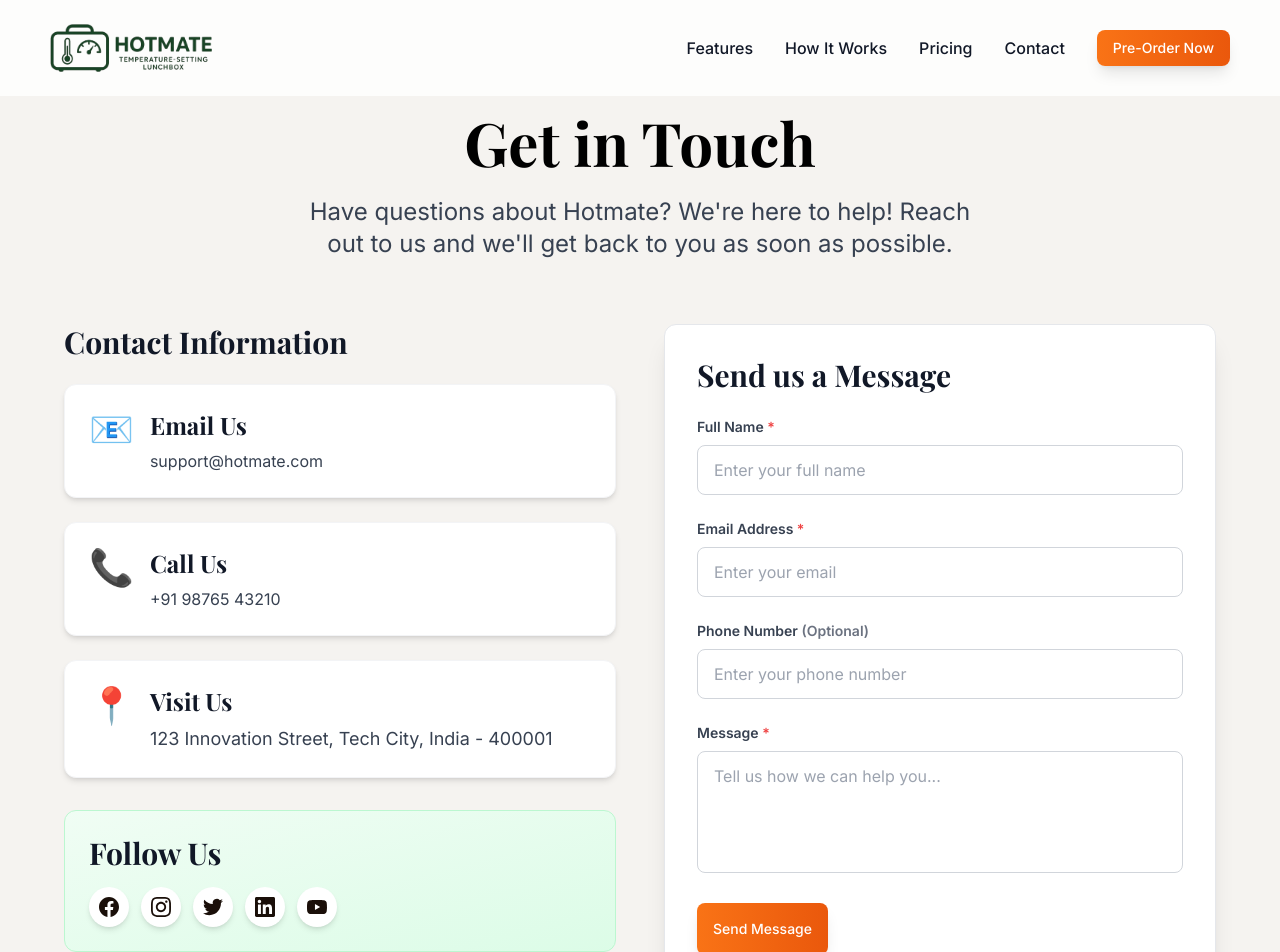
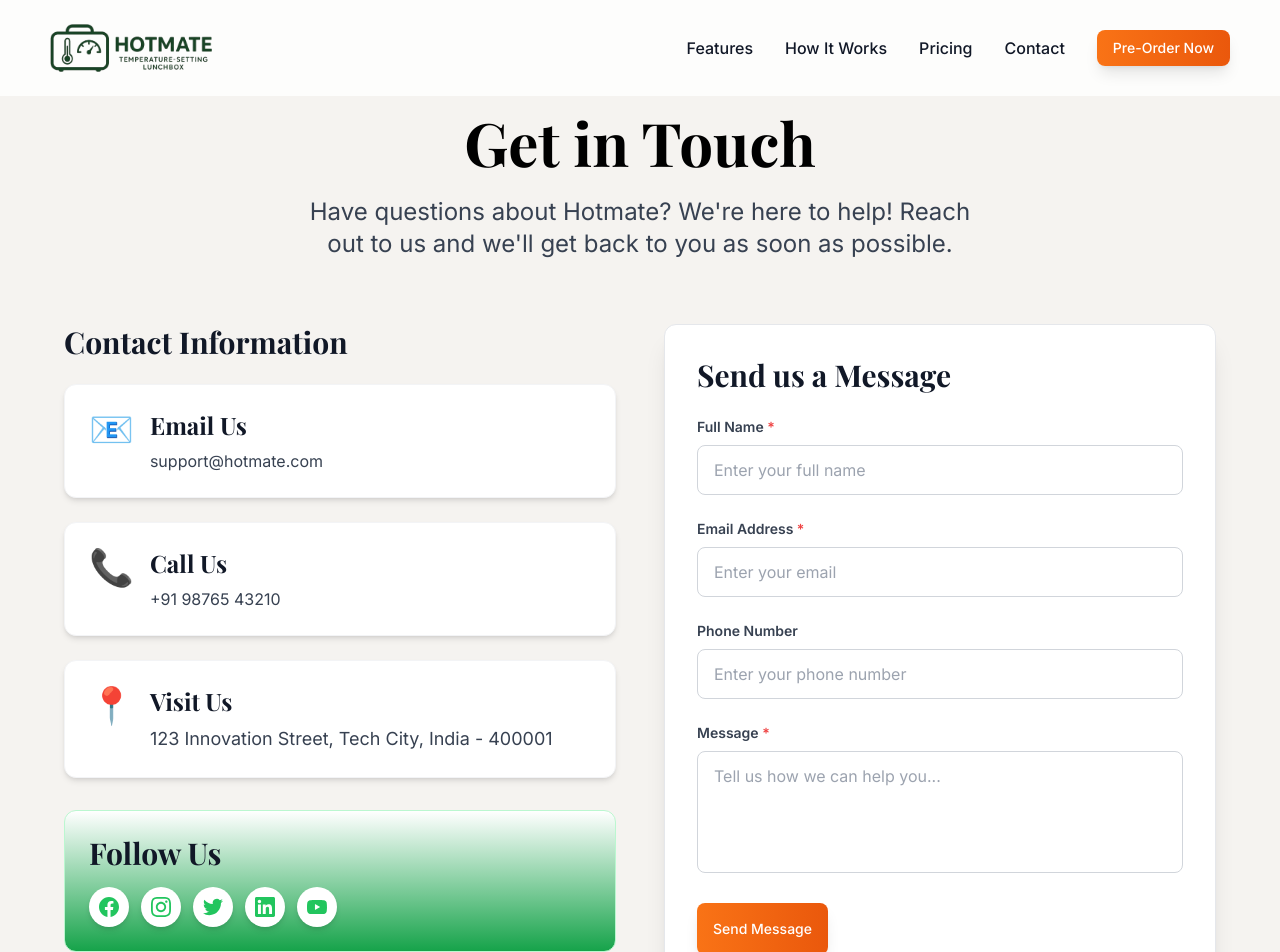
Before and after one commit to Pketu916/hotmate, a React (Vite) app: page /contact in a window 1280 px wide. Shown: the top 952 px of the page. Built offline with nearby package versions, Linux system fonts and the light colour scheme.

Commit message:
follow us icon color fix

```diff
--- a/src/components/layout/Footer.jsx
+++ b/src/components/layout/Footer.jsx
@@ -89,7 +89,7 @@ const Footer = () => {
               <div className="flex gap-3">
                 <a
                   href="#"
-                  className="w-10 h-10 bg-gray-800 rounded-full flex items-center justify-center hover:bg-orange-500 transition-all duration-300 focus:outline-none"
+                  className="w-10 h-10 bg-gray-800 rounded-full flex items-center justify-center hover:text-white hover:bg-orange-500 transition-all duration-300 focus:outline-none"
                   aria-label="Facebook"
                 >
                   <svg
@@ -105,7 +105,7 @@ const Footer = () => {
                   href="https://www.instagram.com/hotmate_1116"
                   target="_blank"
                   rel="noopener noreferrer"
-                  className="w-10 h-10 bg-gray-800 rounded-full flex items-center justify-center hover:bg-orange-500 transition-all duration-300 focus:outline-none"
+                  className="w-10 h-10 bg-gray-800 rounded-full flex items-center justify-center hover:text-white hover:bg-orange-500 transition-all duration-300 focus:outline-none"
                   aria-label="Instagram"
                 >
                   <svg
@@ -119,7 +119,7 @@ const Footer = () => {
                 </a>
                 <a
                   href="#"
-                  className="w-10 h-10 bg-gray-800 rounded-full flex items-center justify-center hover:bg-orange-500 transition-all duration-300 focus:outline-none"
+                  className="w-10 h-10 bg-gray-800 rounded-full flex items-center justify-center hover:text-white hover:bg-orange-500 transition-all duration-300 focus:outline-none"
                   aria-label="Twitter"
                 >
                   <svg
@@ -133,7 +133,7 @@ const Footer = () => {
                 </a>
                 <a
                   href="#"
-                  className="w-10 h-10 bg-gray-800 rounded-full flex items-center justify-center hover:bg-orange-500 transition-all duration-300 focus:outline-none"
+                  className="w-10 h-10 bg-gray-800 rounded-full flex items-center justify-center hover:text-white hover:bg-orange-500 transition-all duration-300 focus:outline-none"
                   aria-label="LinkedIn"
                 >
                   <svg
@@ -147,7 +147,7 @@ const Footer = () => {
                 </a>
                 <a
                   href="#"
-                  className="w-10 h-10 bg-gray-800 rounded-full flex items-center justify-center hover:bg-orange-500 transition-all duration-300 focus:outline-none"
+                  className="w-10 h-10 bg-gray-800 rounded-full flex items-center justify-center hover:text-white hover:bg-orange-500 transition-all duration-300 focus:outline-none"
                   aria-label="YouTube"
                 >
                   <svg
--- a/src/pages/Contact.jsx
+++ b/src/pages/Contact.jsx
@@ -131,14 +131,14 @@ const Contact = () => {
               </div>
 
               {/* Social Media */}
-              <div className="p-6 bg-gradient-to-br from-green-50 to-green-100 rounded-xl border border-green-200">
+              <div className="p-6 bg-gradient-to-t from-green-600 to-white rounded-xl border border-green-200">
                 <Heading as="h3" size="sm" className="mb-4 text-gray-900">
                   Follow Us
                 </Heading>
                 <div className="flex gap-3">
                   <a
                     href="#"
-                    className="w-10 h-10 bg-white rounded-full flex items-center justify-center shadow-md hover:bg-orange-500 hover:text-white transition-all duration-300 focus:outline-none"
+                    className="w-10 h-10 text-green-500 bg-white rounded-full flex items-center justify-center shadow-md hover:bg-orange-500 hover:text-white transition-all duration-300 focus:outline-none"
                     aria-label="Facebook"
                   >
                     <svg
@@ -154,7 +154,7 @@ const Contact = () => {
                     href="https://www.instagram.com/hotmate_1116"
                     target="_blank"
                     rel="noopener noreferrer"
-                    className="w-10 h-10 bg-white rounded-full flex items-center justify-center shadow-md hover:bg-orange-500 hover:text-white transition-all duration-300 focus:outline-none"
+                    className="w-10 h-10 text-green-500 bg-white rounded-full flex items-center justify-center shadow-md hover:bg-orange-500 hover:text-white transition-all duration-300 focus:outline-none"
                     aria-label="Instagram"
                   >
                     <svg
@@ -168,7 +168,7 @@ const Contact = () => {
                   </a>
                   <a
                     href="#"
-                    className="w-10 h-10 bg-white rounded-full flex items-center justify-center shadow-md hover:bg-orange-500 hover:text-white transition-all duration-300 focus:outline-none"
+                    className="w-10 h-10 text-green-500 bg-white rounded-full flex items-center justify-center shadow-md hover:bg-orange-500 hover:text-white transition-all duration-300 focus:outline-none"
                     aria-label="Twitter"
                   >
                     <svg
@@ -182,7 +182,7 @@ const Contact = () => {
                   </a>
                   <a
                     href="#"
-                    className="w-10 h-10 bg-white rounded-full flex items-center justify-center shadow-md hover:bg-orange-500 hover:text-white transition-all duration-300 focus:outline-none"
+                    className="w-10 h-10 text-green-500 bg-white rounded-full flex items-center justify-center shadow-md hover:bg-orange-500 hover:text-white transition-all duration-300 focus:outline-none"
                     aria-label="LinkedIn"
                   >
                     <svg
@@ -196,7 +196,7 @@ const Contact = () => {
                   </a>
                   <a
                     href="#"
-                    className="w-10 h-10 bg-white rounded-full flex items-center justify-center shadow-md hover:bg-orange-500 hover:text-white transition-all duration-300 focus:outline-none"
+                    className="w-10 h-10 text-green-500 bg-white rounded-full flex items-center justify-center shadow-md hover:bg-orange-500 hover:text-white transition-all duration-300 focus:outline-none"
                     aria-label="YouTube"
                   >
                     <svg
@@ -263,7 +263,6 @@ const Contact = () => {
                       className="block text-left text-sm font-semibold text-gray-700 mb-2"
                     >
                       Phone Number{" "}
-                      <span className="text-gray-500">(Optional)</span>
                     </label>
                     <input
                       type="tel"
```
